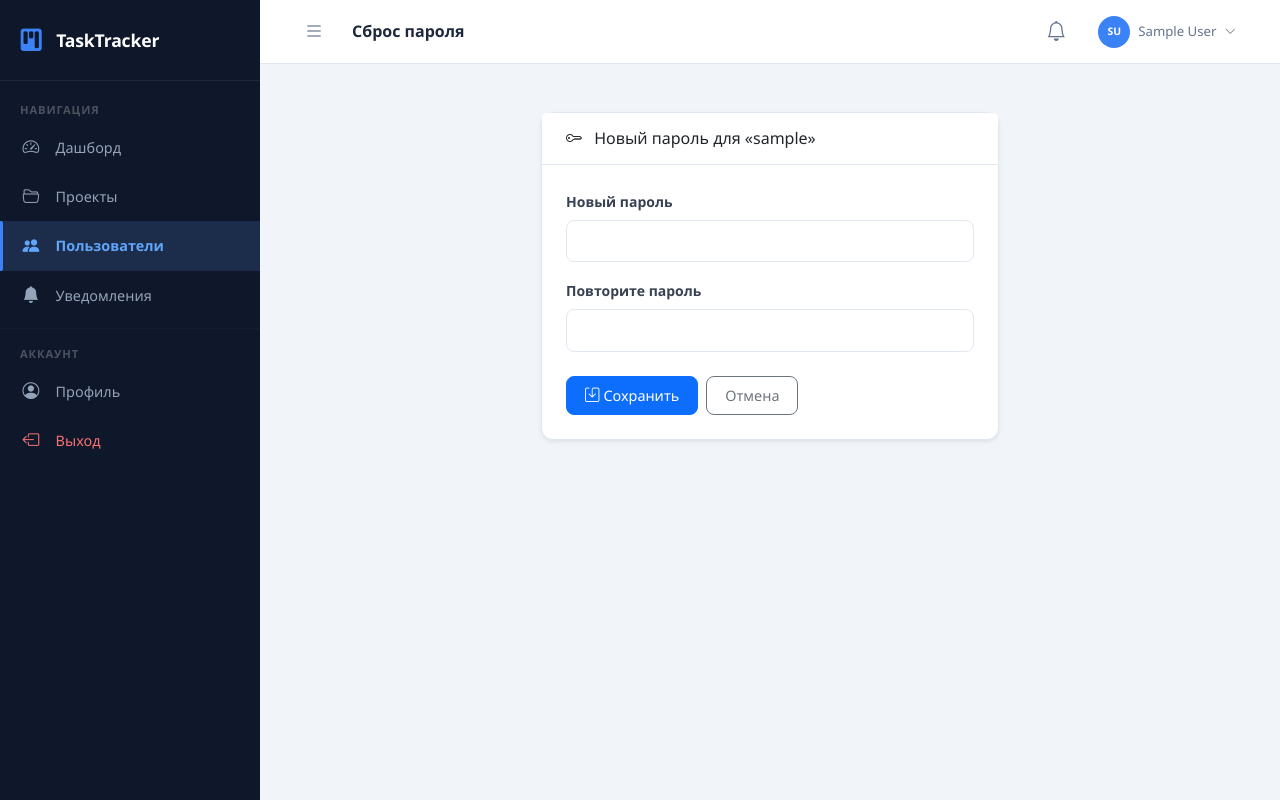
After one commit to Samudinov00/task-tracker, a Django app: page /accounts/users/1/set-password/ in a window 1280 px wide. The commit adds this page. Run offline with Django 4.2, Linux system fonts and the light colour scheme; a user stored in the database is signed in; tables that the repository leaves empty hold one stand-in row (values such as "Sample post"); data that the repository does not hold is empty.

Commit message:
добавить сброс пароля пользователя менеджером

```diff
--- a/accounts/forms.py
+++ b/accounts/forms.py
@@ -92,6 +92,26 @@ class ProfileForm(forms.ModelForm):
             field.widget.attrs['class'] = 'form-control'
 
 
+# ── Сброс пароля пользователя менеджером ─────────────────────────────────────
+class SetPasswordForm(forms.Form):
+    new_password1 = forms.CharField(
+        label='Новый пароль',
+        widget=forms.PasswordInput(attrs={'class': 'form-control'}),
+    )
+    new_password2 = forms.CharField(
+        label='Повторите пароль',
+        widget=forms.PasswordInput(attrs={'class': 'form-control'}),
+    )
+
+    def clean(self):
+        cleaned_data = super().clean()
+        p1 = cleaned_data.get('new_password1')
+        p2 = cleaned_data.get('new_password2')
+        if p1 and p2 and p1 != p2:
+            raise forms.ValidationError('Пароли не совпадают.')
+        return cleaned_data
+
+
 # ── Смена пароля ──────────────────────────────────────────────────────────────
 class CustomPasswordChangeForm(PasswordChangeForm):
     def __init__(self, *args, **kwargs):
--- a/accounts/urls.py
+++ b/accounts/urls.py
@@ -10,5 +10,6 @@ urlpatterns = [
     path('users/',                views.UserListView.as_view(),      name='user_list'),
     path('users/create/',         views.UserCreateView.as_view(),    name='user_create'),
     path('users/<int:pk>/edit/',  views.UserUpdateView.as_view(),    name='user_edit'),
-    path('users/<int:pk>/delete/', views.UserDeleteView.as_view(),   name='user_delete'),
+    path('users/<int:pk>/delete/',        views.UserDeleteView.as_view(),       name='user_delete'),
+    path('users/<int:pk>/set-password/',  views.UserSetPasswordView.as_view(),  name='user_set_password'),
 ]
--- a/accounts/views.py
+++ b/accounts/views.py
@@ -2,13 +2,13 @@ from django.shortcuts import render, redirect, get_object_or_404
 from django.contrib.auth import login, logout
 from django.contrib.auth.decorators import login_required
 from django.contrib.auth.mixins import LoginRequiredMixin, UserPassesTestMixin
-from django.views.generic import ListView, CreateView, UpdateView, DeleteView
+from django.views.generic import ListView, CreateView, UpdateView, DeleteView, View
 from django.urls import reverse_lazy
 from django.contrib import messages
 
 from django.contrib.auth import update_session_auth_hash
 from .models import CustomUser
-from .forms import CustomAuthenticationForm, UserCreateForm, UserUpdateForm, ProfileForm, CustomPasswordChangeForm
+from .forms import CustomAuthenticationForm, UserCreateForm, UserUpdateForm, ProfileForm, CustomPasswordChangeForm, SetPasswordForm
 
 
 # ── Миксин: доступ только менеджерам ─────────────────────────────────────────
@@ -116,6 +116,28 @@ class UserUpdateView(ManagerRequiredMixin, UpdateView):
         return super().form_valid(form)
 
 
+class UserSetPasswordView(ManagerRequiredMixin, View):
+    template_name = 'accounts/user_set_password.html'
+
+    def get_user(self, pk):
+        return get_object_or_404(CustomUser, pk=pk)
+
+    def get(self, request, pk):
+        target = self.get_user(pk)
+        form = SetPasswordForm()
+        return render(request, self.template_name, {'form': form, 'target': target})
+
+    def post(self, request, pk):
+        target = self.get_user(pk)
+        form = SetPasswordForm(request.POST)
+        if form.is_valid():
+            target.set_password(form.cleaned_data['new_password1'])
+            target.save()
+            messages.success(request, f'Пароль пользователя «{target.username}» сброшен.')
+            return redirect('accounts:user_list')
+        return render(request, self.template_name, {'form': form, 'target': target})
+
+
 class UserDeleteView(ManagerRequiredMixin, DeleteView):
     model = CustomUser
     template_name = 'accounts/user_confirm_delete.html'
--- a/templates/accounts/user_list.html
+++ b/templates/accounts/user_list.html
@@ -56,6 +56,9 @@
             <a href="{% url 'accounts:user_edit' u.pk %}" class="btn btn-sm btn-outline-secondary me-1" title="Редактировать">
               <i class="bi bi-pencil"></i>
             </a>
+            <a href="{% url 'accounts:user_set_password' u.pk %}" class="btn btn-sm btn-outline-warning me-1" title="Сбросить пароль">
+              <i class="bi bi-key"></i>
+            </a>
             <a href="{% url 'accounts:user_delete' u.pk %}" class="btn btn-sm btn-outline-danger" title="Удалить">
               <i class="bi bi-trash"></i>
             </a>
--- /dev/null
+++ b/templates/accounts/user_set_password.html
@@ -0,0 +1,44 @@
+{% extends 'base.html' %}
+
+{% block title %}Сброс пароля{% endblock %}
+{% block page_title %}Сброс пароля{% endblock %}
+
+{% block content %}
+<div class="row justify-content-center">
+  <div class="col-lg-6">
+    <div class="card shadow-sm">
+      <div class="card-header">
+        <h6 class="mb-0">
+          <i class="bi bi-key me-2"></i>
+          Новый пароль для «{{ target.username }}»
+        </h6>
+      </div>
+      <div class="card-body p-4">
+        <form method="post" novalidate>
+          {% csrf_token %}
+          {% for field in form %}
+            <div class="mb-3">
+              <label class="form-label fw-semibold">{{ field.label }}</label>
+              {{ field }}
+              {% if field.errors %}
+                <div class="invalid-feedback d-block">{{ field.errors.0 }}</div>
+              {% endif %}
+            </div>
+          {% endfor %}
+          {% if form.non_field_errors %}
+            <div class="alert alert-danger">{{ form.non_field_errors.0 }}</div>
+          {% endif %}
+          <div class="d-flex gap-2 mt-4">
+            <button type="submit" class="btn btn-primary">
+              <i class="bi bi-save me-1"></i>Сохранить
+            </button>
+            <a href="{% url 'accounts:user_list' %}" class="btn btn-outline-secondary">
+              Отмена
+            </a>
+          </div>
+        </form>
+      </div>
+    </div>
+  </div>
+</div>
+{% endblock %}
```
